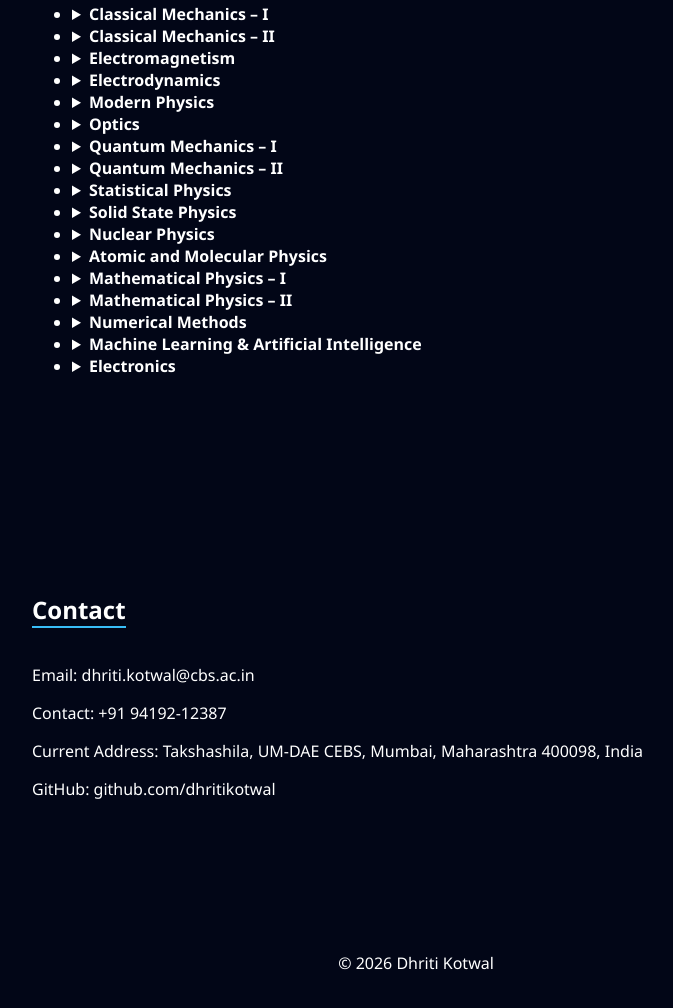
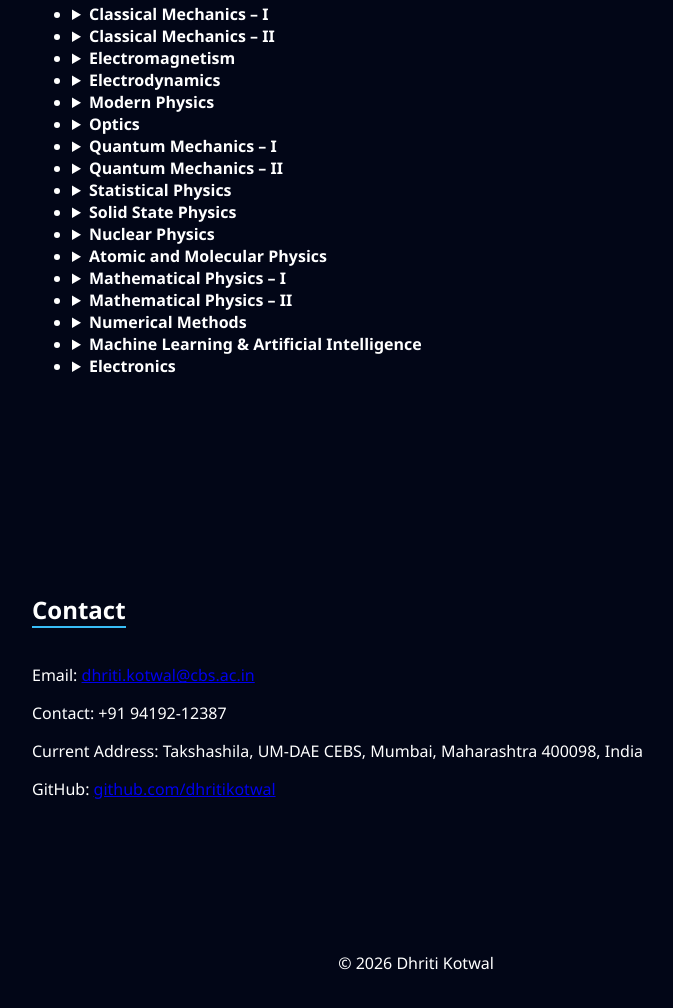
Before and after one commit to dhritikotwal/dhritikotwal.github.io, a plain HTML site: page index.html in a window 1280 px wide. Shown: the part 4486-5494 px from the top of the page, without its empty margins (224-897 px from the left). Drawn offline with nearby package versions, Linux system fonts and the light colour scheme.

Commit message:
Update index.html

```diff
--- a/index.html
+++ b/index.html
@@ -509,16 +509,26 @@ Analog and digital electronics including semiconductor devices, amplifiers, logi
 
 <h2>Contact</h2>
 
-<p>Email: dhriti.kotwal@cbs.ac.in</p>
+<p>Email:
+<a href="mailto:dhriti.kotwal@cbs.ac.in">
+dhriti.kotwal@cbs.ac.in
+</a>
+</p>
 
 <p>Contact: +91 94192-12387</p>
 
-<p>Current Address: Takshashila, UM-DAE CEBS, Mumbai, Maharashtra 400098, India</p>
+<p>
+Current Address: Takshashila, UM-DAE CEBS, Mumbai, Maharashtra 400098, India
+</p>
 
-<p>GitHub: github.com/dhritikotwal</p>
+<p>
+GitHub:
+<a href="https://github.com/dhritikotwal" target="_blank">
+github.com/dhritikotwal
+</a>
+</p>
 
 </section>
-
 
 <footer>
 
```
